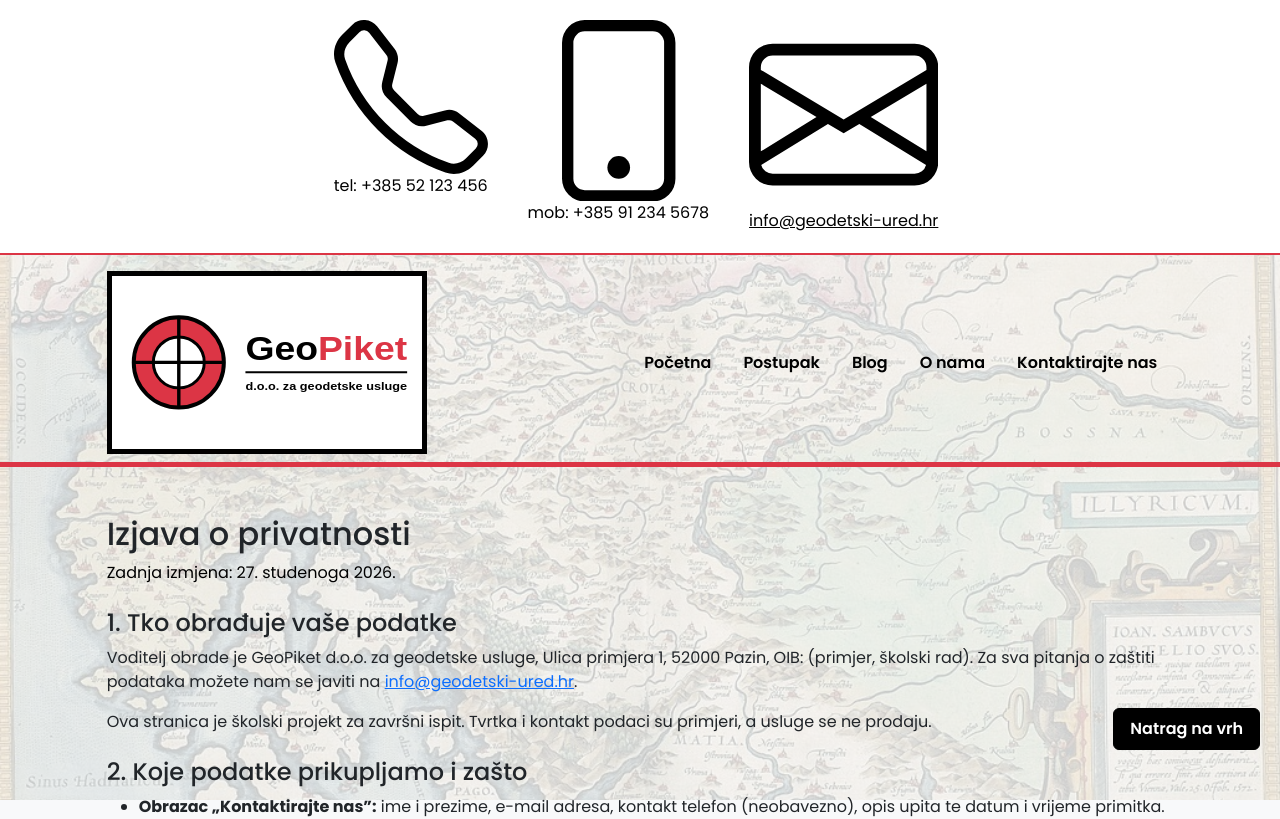
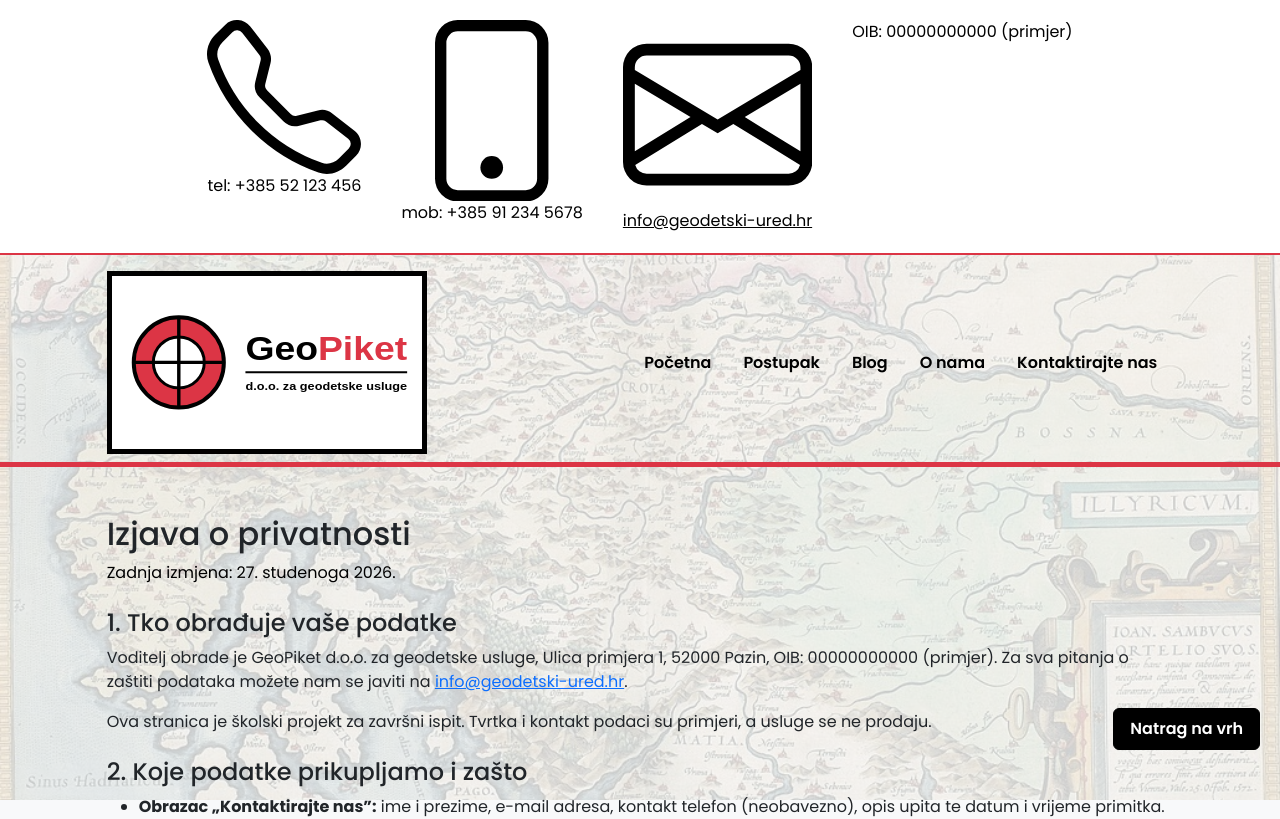
Before and after one commit to PatrikPazin/front-6_Moja_stranica_Patrik, a React (Create React App) app: page /privatnost in a window 1280 px wide. Shown: the top 819 px of the page. Built offline with nearby package versions, Linux system fonts and the light colour scheme.

Commit message:
OIB (primjer) dodan uz kontakt podatke
Co-Authored-By: Claude Sonnet 5.5 <noreply@anthropic.com>

```diff
--- a/src/components/Footer.js
+++ b/src/components/Footer.js
@@ -43,6 +43,7 @@ function Footer() {
                 <div><Phone aria-hidden="true" className="me-2" />mob: {kontakt.mob}</div>
                 <div><Envelope aria-hidden="true" className="me-2" /><a href={`mailto:${kontakt.email}`} className="text-black">{kontakt.email}</a></div>
                 <div><GeoAlt aria-hidden="true" className="me-2" />{kontakt.adresa}</div>
+                <div>OIB: {kontakt.oib}</div>
               </address>
               {/* otvara novu poruku u korisnikovom e-mail programu, s već upisanom našom adresom; izbor web-poslužitelja i slanje preko servera: vidi upit.js */}
             </div>
--- a/src/components/Header.js
+++ b/src/components/Header.js
@@ -55,6 +55,7 @@ function Header() {
           <span><Telephone aria-hidden="true" className="me-2" />tel: {kontakt.tel}</span>
           <span><Phone aria-hidden="true" className="me-2" />mob: {kontakt.mob}</span>
           <span><Envelope aria-hidden="true" className="me-2" /><a href={`mailto:${kontakt.email}`} className="text-black">{kontakt.email}</a></span>
+          <span>OIB: {kontakt.oib}</span>
         </address>
         <div className="container pt-3">
           {/* logo + izbornik: red -> izbornik ispod loga -> hamburger, ovisno o raspoloživoj širini */}
--- a/src/components/ONama.js
+++ b/src/components/ONama.js
@@ -17,6 +17,8 @@ function ONama() {
         {kontakt.adresa}<br />
         Tel: <a href={`tel:${kontakt.tel.replace(/\s/g, '')}`}>{kontakt.tel}</a><br />
         E-pošta: <a href={`mailto:${kontakt.email}`}>{kontakt.email}</a>
+        <br />
+        OIB: {kontakt.oib}
       </address>
     </section>
   );
--- a/src/components/Privatnost.js
+++ b/src/components/Privatnost.js
@@ -15,7 +15,7 @@ function Privatnost() {
 
       <h2 className="h4 mt-4">1. Tko obrađuje vaše podatke</h2>
       <p>
-        Voditelj obrade je GeoPiket d.o.o. za geodetske usluge, {kontakt.adresa}, OIB: (primjer, školski rad).
+        Voditelj obrade je GeoPiket d.o.o. za geodetske usluge, {kontakt.adresa}, OIB: {kontakt.oib}.
         Za sva pitanja o zaštiti podataka možete nam se javiti na <a href={`mailto:${kontakt.email}`}>{kontakt.email}</a>.
       </p>
       <p>Ova stranica je školski projekt za završni ispit. Tvrtka i kontakt podaci su primjeri, a usluge se ne prodaju.</p>
--- a/src/data.js
+++ b/src/data.js
@@ -35,6 +35,7 @@ export const kontakt = {
   mob: "+385 91 234 5678",
   email: "info@geodetski-ured.hr",
   adresa: "Ulica primjera 1, 52000 Pazin",
+  oib: "00000000000 (primjer)", // izmišljeni broj za školski projekt
 };
 
 // Kartice u carouselu na stranici Usluge. "to" je adresa stranice na koju kartica vodi
```
